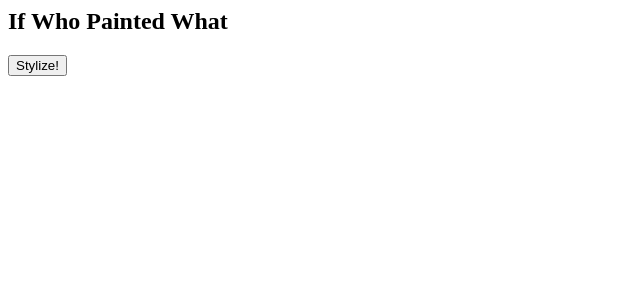
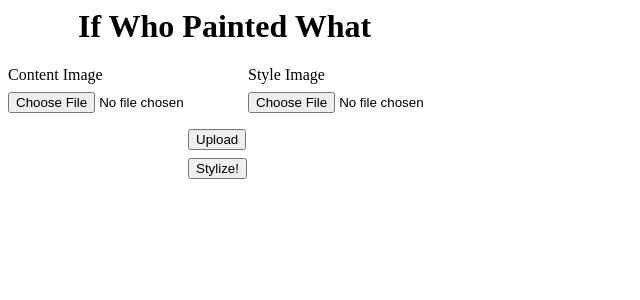
Before and after one commit to jacobo3d/ifwhopaintedwhat, a Flask app: page / in a window 1280 px wide. Shown: the top 300 px of the page, without its empty margins (0-640 px from the left). Run offline with Flask 2, Linux system fonts and the light colour scheme; some libraries are stand-ins or nearby versions.

Commit message:
Now copies images and generates GIF

```diff
--- a/server.py
+++ b/server.py
@@ -26,18 +26,18 @@ def stylize():
     styler = Styler_Class()
     styler.spawnImages()
 
-# @app.route('/upload', methods=['POST'])
-# def upload_file():
-#     # img = Image(request.files['file'])
-#     # img.format='png'
-#     # img.save(os.path.join(app.config['UPLOAD_FOLDER'], "background.png"))
-    # file = request.files['file']
-    # if file and allowed_file(file.filename):
-    #     filename = secure_filename(file.filename)
-    #     file.save(os.path.join(app.config['UPLOAD_FOLDER'], filename))
-    #     print('here')
-    #     return redirect(url_for('uploaded_file',
-    #                             filename=filename))
+@app.route('/upload', methods=['POST'])
+def upload_file():
+    # img = Image(request.files['file'])
+    # img.format='png'
+    # img.save(os.path.join(app.config['UPLOAD_FOLDER'], "background.png"))
+    file = request.files['file']
+    if file and allowed_file(file.filename):
+        filename = secure_filename(file.filename)
+        file.save(os.path.join(app.config['UPLOAD_FOLDER'], filename))
+        print('here')
+        return redirect(url_for('uploaded_file',
+                                filename=filename))
 
 @app.route('/uploads/<filename>')
 def uploaded_file(filename):
--- a/static/css/index.css
+++ b/static/css/index.css
@@ -1,3 +1,24 @@
-div.literally {
-	height:  96vh;
+h1 {
+	margin-left: 70px;
 }
+div.upload_container, header {
+	width: 480px;
+}
+span.upload_container {
+	width: 50%;
+}
+input.upload {
+	margin: 8px 0px 8px 0px;
+}
+span.button_container {
+	position:relative;
+	bottom: 0px;
+	display: block;
+	margin: auto auto auto 180px;
+}
+.content {
+	float:left;
+}
+.style {
+	float:right;
+}
--- a/templates/index.html
+++ b/templates/index.html
@@ -1,10 +1,23 @@
 <script src="https://ajax.googleapis.com/ajax/libs/jquery/1.11.3/jquery.min.js"></script>
 <script src="static/js/app.js"></script>
+<link rel="stylesheet" href="static/css/index.css">
 
-<h2>If Who Painted What</h2>
-<!--
+<header>
+<h1>If Who Painted What</h1>
+</header>
+
+<div class="upload_container">
 <form action="upload" method="post" enctype="multipart/form-data">
-	 <input type="file" name="file"/>
-	 <input type="submit" value="Upload"/>
-</form> -->
-<button id="stylize">Stylize!</button>
+	<span class="upload_container content">
+		<label>Content Image</label>
+		<input id="content_upload" type="file" class="upload"/>
+	</span>
+	<span class="upload_container style">
+		<label>Style Image</label>
+		<input id="style_upload" type="file" class="upload"/>
+	</span>
+	<span class="button_container">
+		<input type="submit" value="Upload" class="upload submit"><br>
+		<button id="stylize">Stylize!</button>
+	</span>
+</form>
```
